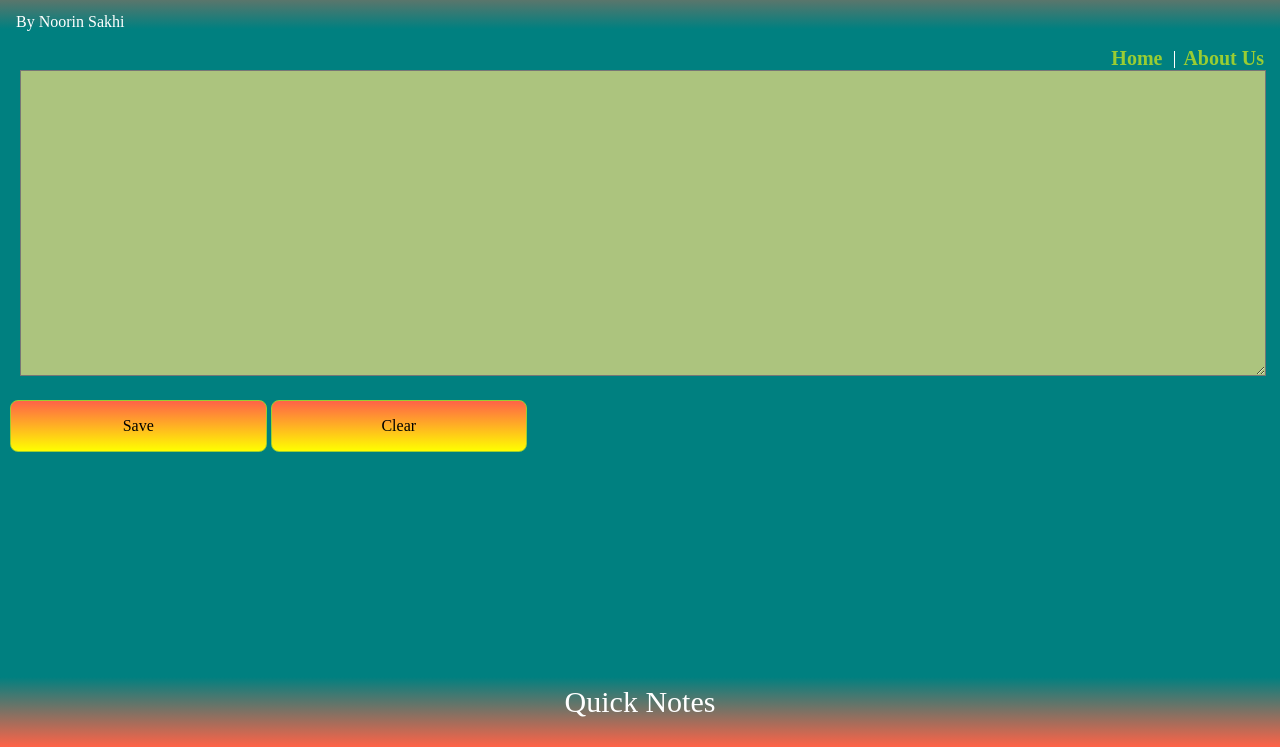
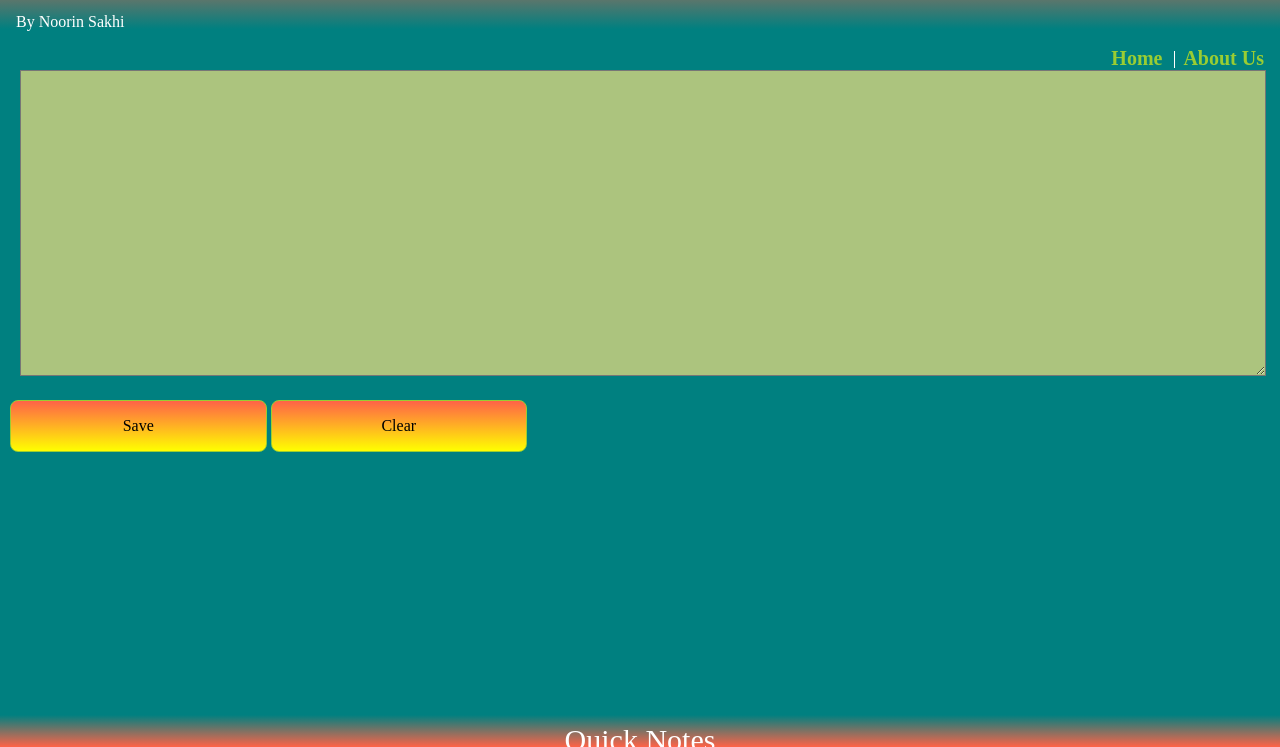
Before and after one commit to NS007-dev/NarrowNotes, a plain HTML site: page index.html in a window 1280 px wide. Shown: the part 53-800 px from the top of the page. Drawn offline with Linux system fonts and the light colour scheme; a web font is replaced by a local one.

Commit message:
Update index.css

```diff
--- a/index.css
+++ b/index.css
@@ -62,7 +62,7 @@ body {
 .footer {
     width: 100%;
     background-image: linear-gradient(teal, tomato);
-    height: 70px;
+    height: 32px;
     position: fixed;
     bottom: 0px;
 }
```
